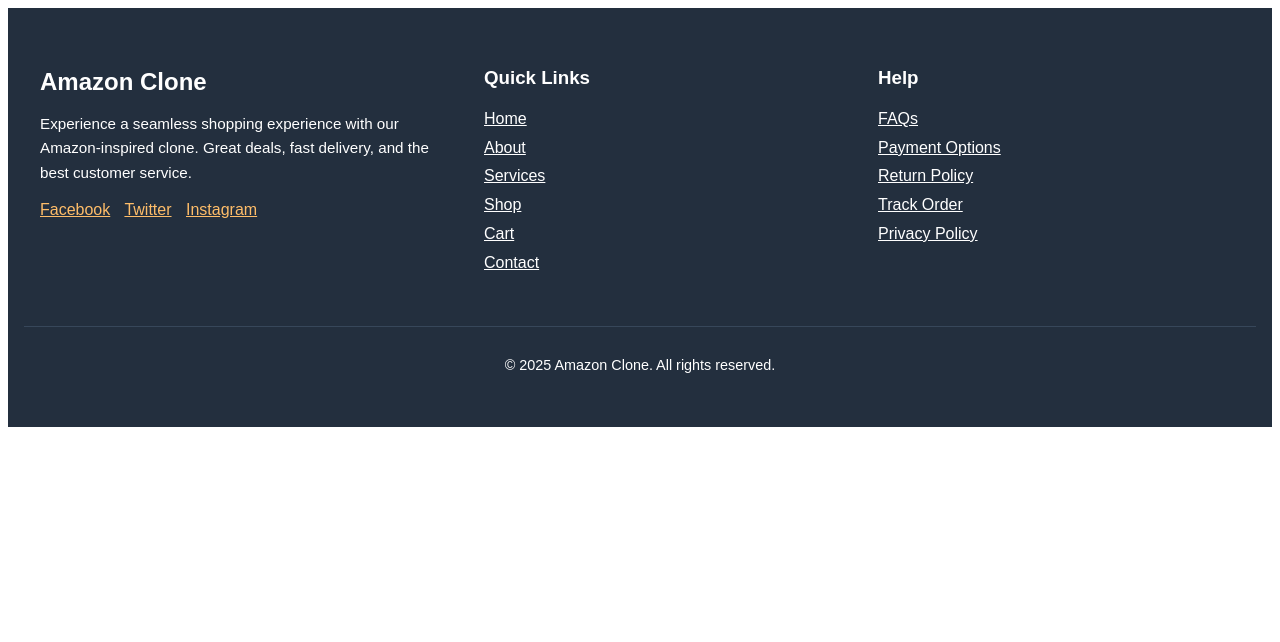
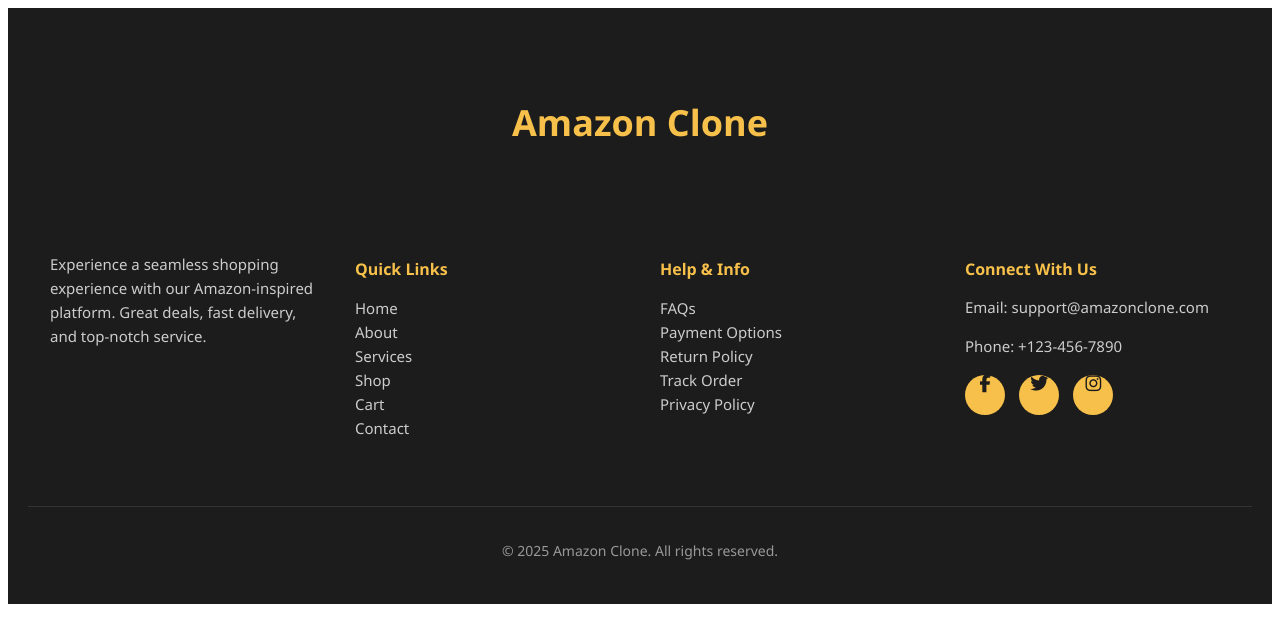
Before and after one commit to dharmeshchauhan09/amazon-clone, a plain HTML site: page footer.html in a window 1280 px wide. Drawn offline with Linux system fonts and the light colour scheme.

Commit message:
Add files via upload

```diff
--- a/footer.html
+++ b/footer.html
@@ -1,47 +1,154 @@
-<footer style="background-color: #232f3e; color: white; padding: 2.5rem 1rem; font-family: Arial, sans-serif;">
-    <div style="max-width: 1200px; margin: auto; display: flex; flex-wrap: wrap; justify-content: space-between; gap: 2rem;">
-
-      <!-- Amazon Clone Info -->
-      <div style="flex: 1 1 250px;">
-        <h2 style="margin-bottom: 1rem;">Amazon Clone</h2>
-        <p style="font-size: 0.95rem; line-height: 1.6;">
-          Experience a seamless shopping experience with our Amazon-inspired clone. Great deals, fast delivery, and the best customer service.
-        </p>
-        <div style="margin-top: 1rem;">
-          <a href="#" style="margin-right: 10px; color: #febd69;">Facebook</a>
-          <a href="#" style="margin-right: 10px; color: #febd69;">Twitter</a>
-          <a href="#" style="color: #febd69;">Instagram</a>
-        </div>
-      </div>
-
-      <!-- Quick Links -->
-      <div style="flex: 1 1 200px;">
-        <h3 style="margin-bottom: 1rem;">Quick Links</h3>
-        <ul style="list-style: none; padding: 0; line-height: 1.8;">
-          <li><a href="index.html" style="color: white;">Home</a></li>
-          <li><a href="about.html" style="color: white;">About</a></li>
-          <li><a href="services.html" style="color: white;">Services</a></li>
-          <li><a href="shopping.html" style="color: white;">Shop</a></li>
-          <li><a href="cart.html" style="color: white;">Cart</a></li>
-          <li><a href="contact.html" style="color: white;">Contact</a></li>
-        </ul>
-      </div>
-
-      <!-- Help & Info -->
-      <div style="flex: 1 1 200px;">
-        <h3 style="margin-bottom: 1rem;">Help</h3>
-        <ul style="list-style: none; padding: 0; line-height: 1.8;">
-          <li><a href="faq.html" style="color: white;">FAQs</a></li>
-          <li><a href="payment.html" style="color: white;">Payment Options</a></li>
-          <li><a href="return-policy.html" style="color: white;">Return Policy</a></li>
-          <li><a href="track-order.html" style="color: white;">Track Order</a></li>
-          <li><a href="privacy.html" style="color: white;">Privacy Policy</a></li>
-        </ul>
-      </div>
-
+<footer class="footer">
+  <div class="footer-container">
+    <!-- Brand Section -->
+    <div class="footer-brand">
+      <h2>Amazon Clone</h2>
     </div>
 
-    <div style="text-align: center; margin-top: 2rem; padding-top: 1rem; border-top: 1px solid #37475a;">
-      <p style="font-size: 0.9rem;">&copy; 2025 Amazon Clone. All rights reserved.</p>
+    <!-- About Section -->
+    <div class="footer-section about">
+      <p>
+        Experience a seamless shopping experience with our Amazon-inspired platform. Great deals, fast delivery, and top-notch service.
+      </p>
     </div>
-  </footer>
+
+    <!-- Quick Links -->
+    <div class="footer-section links">
+      <h4>Quick Links</h4>
+      <ul>
+        <li><a href="index.html">Home</a></li>
+        <li><a href="about.html">About</a></li>
+        <li><a href="services.html">Services</a></li>
+        <li><a href="shopping.html">Shop</a></li>
+        <li><a href="cart.html">Cart</a></li>
+        <li><a href="contact.html">Contact</a></li>
+      </ul>
+    </div>
+
+    <!-- Help Section -->
+    <div class="footer-section help">
+      <h4>Help & Info</h4>
+      <ul>
+        <li><a href="faq.html">FAQs</a></li>
+        <li><a href="payment.html">Payment Options</a></li>
+        <li><a href="return-policy.html">Return Policy</a></li>
+        <li><a href="track-order.html">Track Order</a></li>
+        <li><a href="privacy.html">Privacy Policy</a></li>
+      </ul>
+    </div>
+
+    <!-- Social Contact -->
+    <div class="footer-section contact">
+      <h4>Connect With Us</h4>
+      <p>Email: support@amazonclone.com</p>
+      <p>Phone: +123-456-7890</p>
+      <div class="social-icons">
+        <a href="#"><i class="fab fa-facebook-f"></i></a>
+        <a href="#"><i class="fab fa-twitter"></i></a>
+        <a href="#"><i class="fab fa-instagram"></i></a>
+      </div>
+    </div>
+  </div>
+
+  <div class="footer-bottom">
+    <p>&copy; 2025 Amazon Clone. All rights reserved.</p>
+  </div>
+</footer>
+
+<!-- Font Awesome CDN -->
+<link href="https://cdnjs.cloudflare.com/ajax/libs/font-awesome/6.5.0/css/all.min.css" rel="stylesheet" />
+
+<style>
+.footer {
+  background-color: #1c1c1c;
+  color: #f1f1f1;
+  padding: 60px 20px 30px;
+  font-family: 'Segoe UI', Tahoma, Geneva, Verdana, sans-serif;
+}
+.footer-brand {
+  width: 100%;
+  text-align: center;
+  margin-bottom: 30px;
+}
+.footer-brand h2 {
+  font-size: 36px;
+  color: #f7c04a;
+}
+.footer-container {
+  display: flex;
+  flex-wrap: wrap;
+  justify-content: space-between;
+  max-width: 1200px;
+  margin: auto;
+  gap: 20px;
+}
+.footer-section {
+  flex: 1 1 250px;
+  margin: 10px;
+}
+.footer-section h4 {
+  color: #f7c04a;
+  margin-bottom: 15px;
+}
+.footer-section p,
+.footer-section li {
+  font-size: 15px;
+  line-height: 1.6;
+  color: #ccc;
+}
+.footer-section ul {
+  list-style: none;
+  padding: 0;
+}
+.footer-section ul li a {
+  color: #ccc;
+  text-decoration: none;
+  transition: color 0.3s;
+}
+.footer-section ul li a:hover {
+  color: #f7c04a;
+  text-decoration: underline;
+}
+.social-icons {
+  margin-top: 15px;
+}
+.social-icons a {
+  display: inline-block;
+  margin-right: 10px;
+  width: 40px;
+  height: 40px;
+  background-color: #f7c04a;
+  color: #1c1c1c;
+  border-radius: 50%;
+  text-align: center;
+  line-height: 40px;
+  font-size: 18px;
+  transition: all 0.3s ease;
+}
+.social-icons a:hover {
+  background-color: #fff;
+  color: #f7c04a;
+  transform: scale(1.1);
+}
+.footer-bottom {
+  text-align: center;
+  border-top: 1px solid #333;
+  margin-top: 40px;
+  padding-top: 20px;
+  font-size: 14px;
+  color: #999;
+}
+@media (max-width: 768px) {
+  .footer-container {
+    flex-direction: column;
+    align-items: center;
+  }
+  .footer-section {
+    max-width: 90%;
+    text-align: center;
+  }
+  .social-icons {
+    justify-content: center;
+  }
+}
+</style>
```
